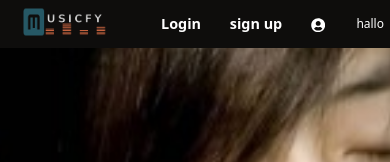
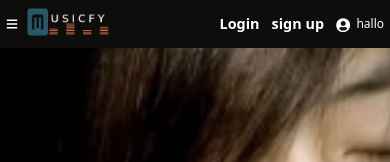
Before and after one commit to Music-App-Team/frontend, a React (Create React App) app: page / in a window 390 px wide. Shown: the top 162 px of the page. Built offline with nearby package versions, Linux system fonts and the light colour scheme; a web font is replaced by a local one.

Commit message:
Eli: fixed responsive
* einige scss änderung

* added gif in musicItem.js

* test

* test1

* added playerCommponent and responsive

* added faBar Icon in header

```diff
--- a/src/components/header/Header.js
+++ b/src/components/header/Header.js
@@ -1,10 +1,10 @@
 import React from "react";
 import "./Header.scss";
-import { FaUserCircle } from "react-icons/fa";
+import { FaUserCircle, FaBars } from "react-icons/fa";
 import { Link } from "react-router-dom";
 import { useUserInfoContext } from "../../context/UserInfoContext";
 
-function Header() {
+function Header({ toggleSidebar }) {
   const { signoutContext, isAuthenticated, userInfo } = useUserInfoContext();
 
   function handleSignout() {
@@ -14,15 +14,20 @@ function Header() {
 
   return (
     <div className="header">
-       <Link to={"/"}><img id="logo" src="/images/Logo.png" alt="Logo" /></Link>
-
+      <FaBars className="header__menu" onClick={toggleSidebar} />
+      <Link to={"/"} className="header__logo">
+        <img id="logo" src="/images/Logo.png" alt="Logo" />
+      </Link>
 
       <div className="main">
         <Link to="/app/profile">
           {!userInfo.image ? (
             <FaUserCircle id="profil-image" />
           ) : (
-            <div className="profileImage"  style={{backgroundImage: `url(${userInfo.image})`}} />
+            <div
+              className="profileImage"
+              style={{ backgroundImage: `url(${userInfo.image})` }}
+            />
           )}
         </Link>
         {isAuthenticated ? (
--- a/src/components/header/Header.scss
+++ b/src/components/header/Header.scss
@@ -9,15 +9,29 @@
   color: white;
   grid-column: 1/3;
   padding: 0.5rem 3rem;
-  justify-content: space-between;
   flex-direction: row;
   position: fixed;
   top: 0;
   left: 0;
-  // z-index: 2;
   height: 4rem;
+  z-index: 2;
+
+  .header__logo {
+    margin-right: auto;
+  }
+
   @include respond(phone) {
     padding: 0.5rem;
+  }
+  @include respond(phone) {
+    padding: 0.5rem;
+  }
+
+  .header__menu {
+    display: none;
+    @include respond(tab-port) {
+      display: block;
+    }
   }
 
   .profileImage {
@@ -67,5 +81,9 @@
     color: white;
     font-size: 1.2rem;
     font-weight: bold;
+
+    @include respond(phone) {
+      padding: 1.2rem 0.5rem;
+    }
   }
 }
--- a/src/components/musicItem/musicItem.scss
+++ b/src/components/musicItem/musicItem.scss
@@ -17,4 +17,5 @@
             width: 4rem;
         }
     }
+
 }
--- a/src/pages/about/About.scss
+++ b/src/pages/about/About.scss
@@ -1,4 +1,3 @@
-
 @import '../../assets/mixins';
 
 body{
@@ -14,7 +13,6 @@ body{
         background-color: #1a1a1a;
         margin-left: 5rem;
         margin-right: 5rem;
-
 
         @include respond(phone){
             margin-left: 0;
@@ -49,6 +47,8 @@ body{
                 }
 
 
+
+
                 .li-about{
                     list-style-type: none;
                     font-size: 2rem;
```
